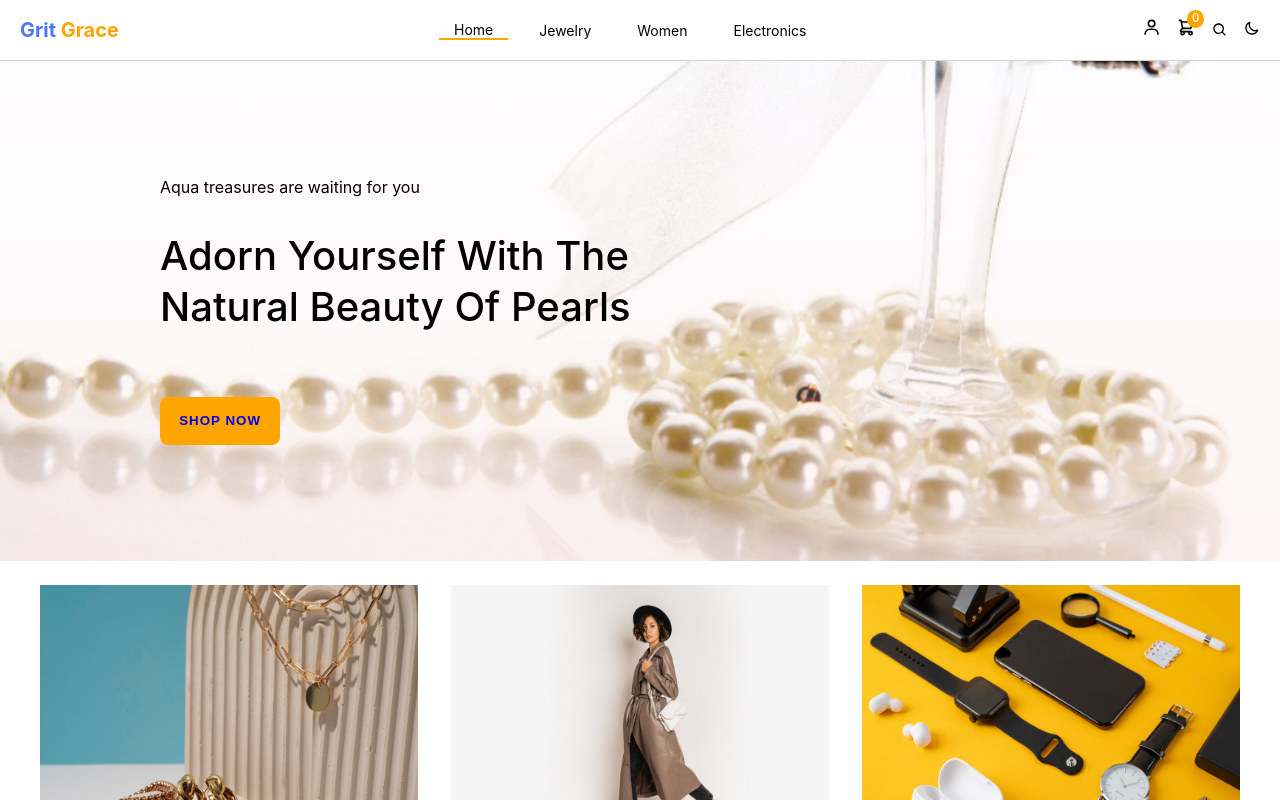
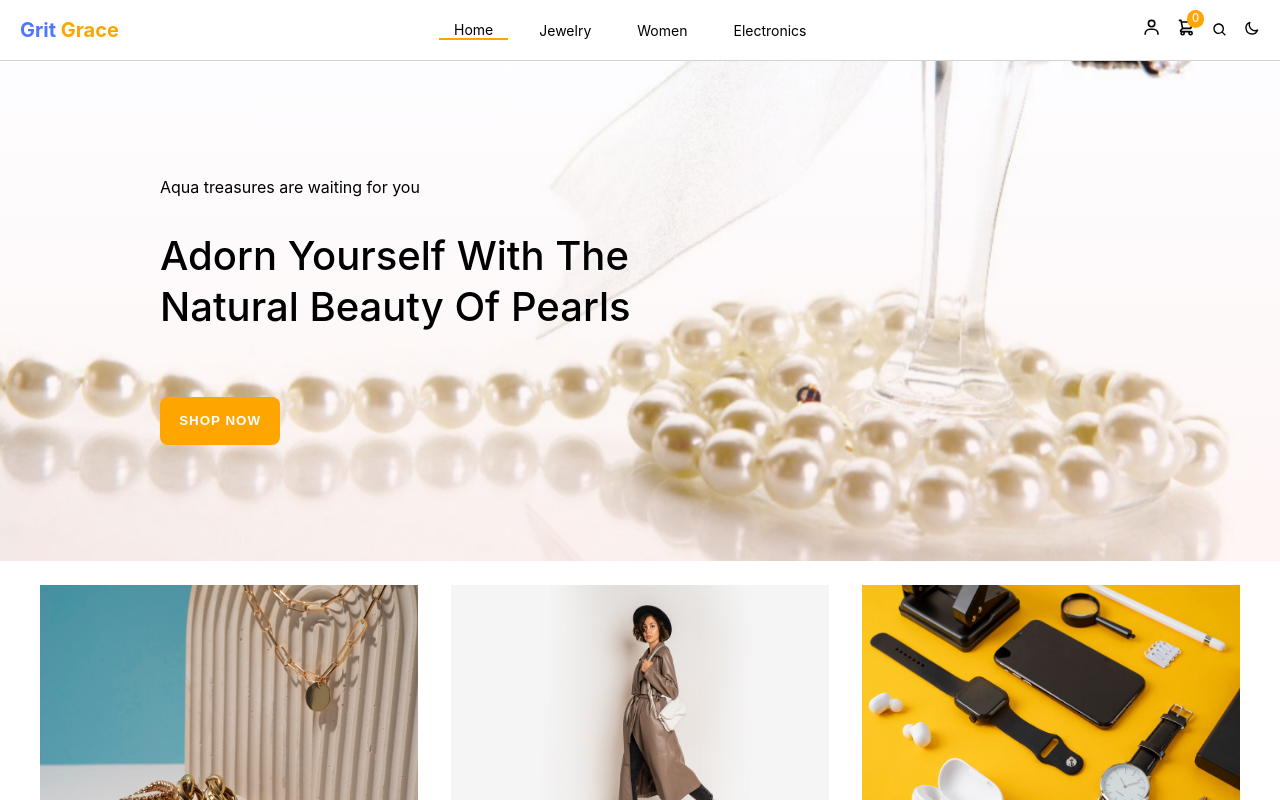
Before and after one commit to joycethh/playground, a React (Create React App) app: page /home in a window 1280 px wide. Shown: the top 800 px of the page. Built offline with nearby package versions, Linux system fonts and the light colour scheme; no server answers.

Commit message:
change button text color

```diff
--- a/src/components/button/button.scss
+++ b/src/components/button/button.scss
@@ -22,7 +22,7 @@
 
             a {
                 text-decoration: none;
-                // color: themed('textContrast')
+                color: themed('textContrast')
             }
         }
 
```
